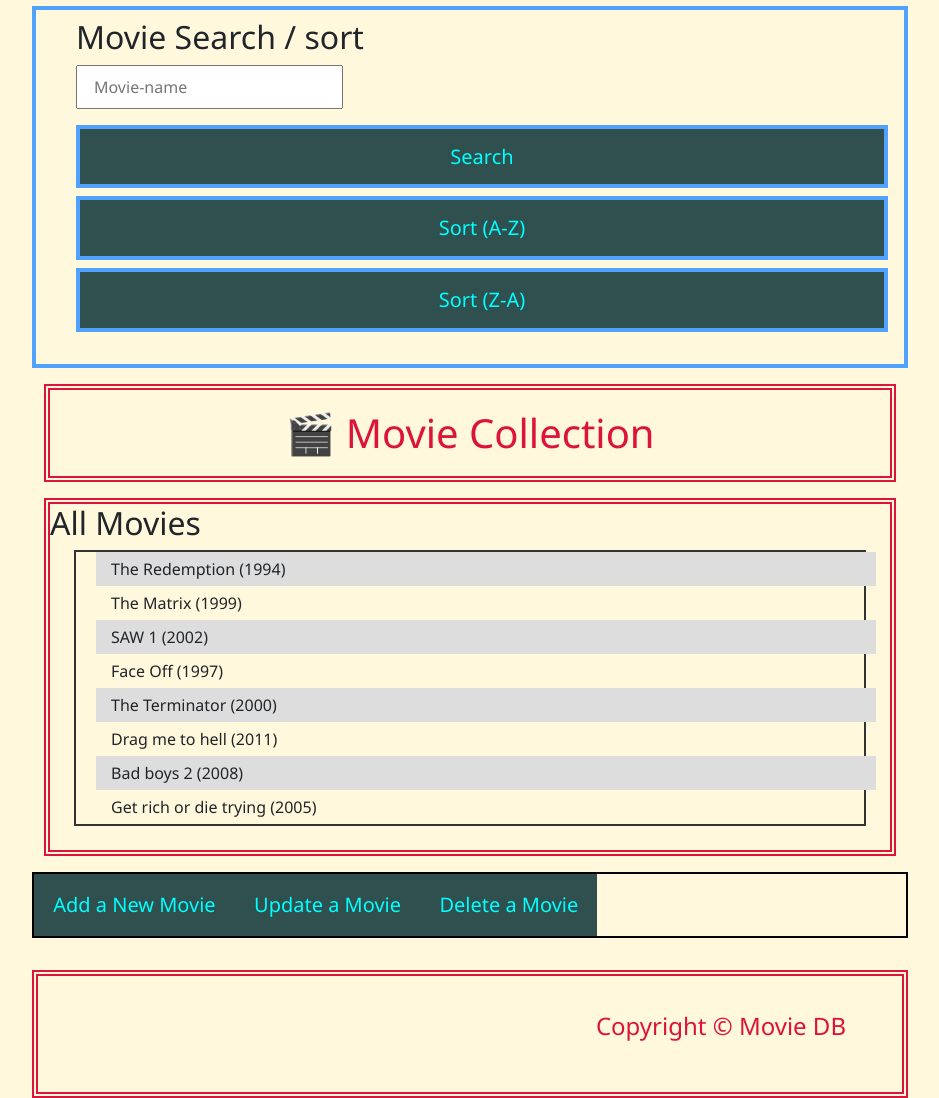
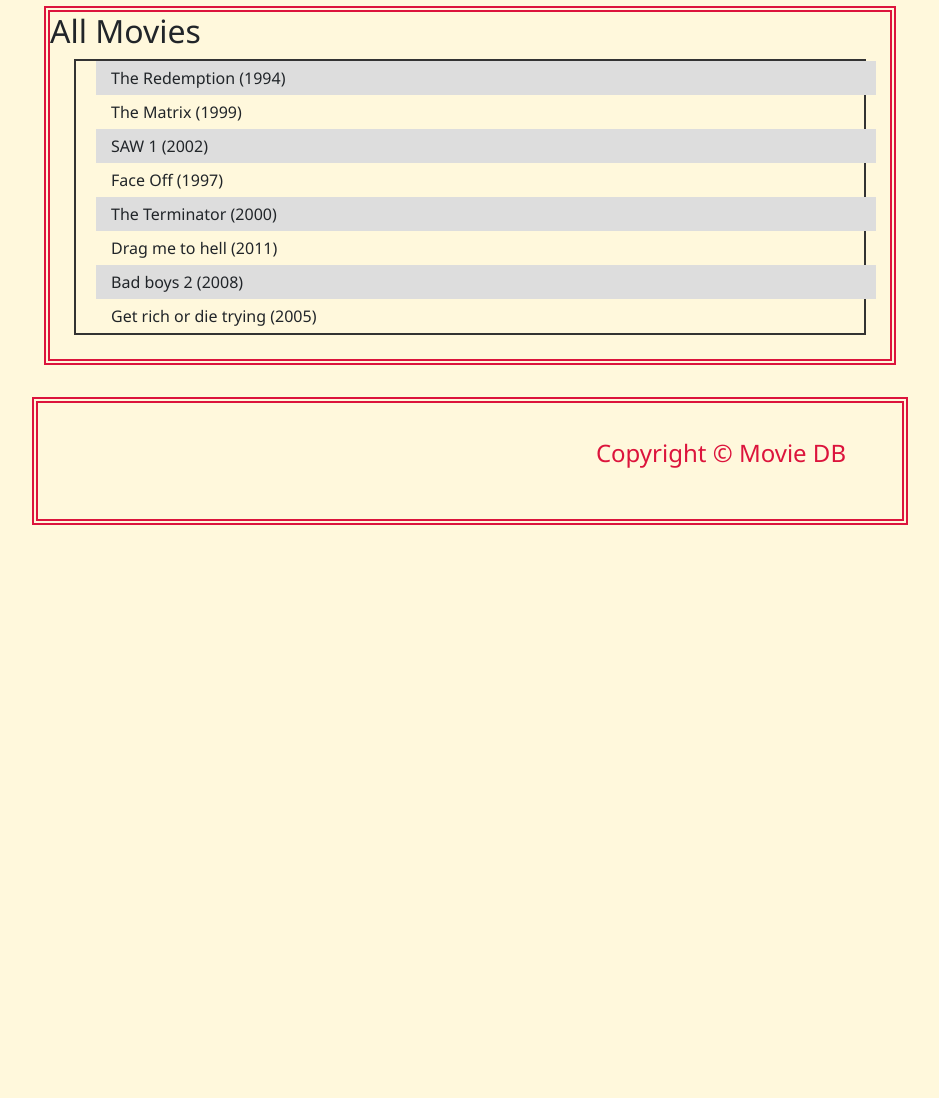
Before and after one commit to Jsgcode93/session-8, a website: page index.html in a window 1280 px wide. Shown: the part 180-1278 px from the top of the page, without its empty margins (170-1109 px from the left). After the commit the page ends 800 px from the top, so only its background shows below. Drawn offline with nearby package versions, Linux system fonts and the light colour scheme.

Commit message:
removed duplicate features

```diff
--- a/index.html
+++ b/index.html
@@ -17,25 +17,8 @@
   <main class="container">
  <!-- Page Header-->
   <h1>&#127916; Movie DB &#127909;</h1>
-  <!--Section for search and sort-->
-     <section class="search-sort">
-       <h2>Movie Search / sort </h2>
-       <form id="form-list-control">
-        <div class="mb-3">
-            <input type="text" placeholder="Movie-name" id="search-string">
-          </div>
-<!--Buttons to run search and sort function-->
-   <div class="mb-3">
-    <button type="button" name="btn-search" id="searchBtn">Search</button>
-    <button type="button" name="btn-a2z" id="sortA2ZBtn">Sort (A-Z)</button>
-    <button type="button" name="btn-z2a" id="sortZ2ABtn">Sort (Z-A)</button>
-   </div>
-   </form>
- </section>
-<!--End search and sort section-->
 
 <main class="container">
-    <h1>🎬 Movie Collection</h1>
     <section id="mList">
       <h2>All Movies</h2>
       <ol class="list" id="list"></ol>
@@ -48,14 +31,6 @@
 <!--section to display message-->
  <section id="msg" class="msgBox"></section>
 
-<!--start tab section-->
-<!--tabs-->
-<section class="tab">
-      <button class="tablinks" onclick="openForm(event, 'Add')" id="defaultOpen">Add a New Movie</button>
-      <button class="tablinks" onclick="openForm(event, 'Update')">Update a Movie</button>
-      <button class="tablinks"onclick="openForm(event, 'Delete')">Delete a Movie</button>
-</section>
- <!--End of tab section-->
 
 <!--footer-->
 <footer>
```
